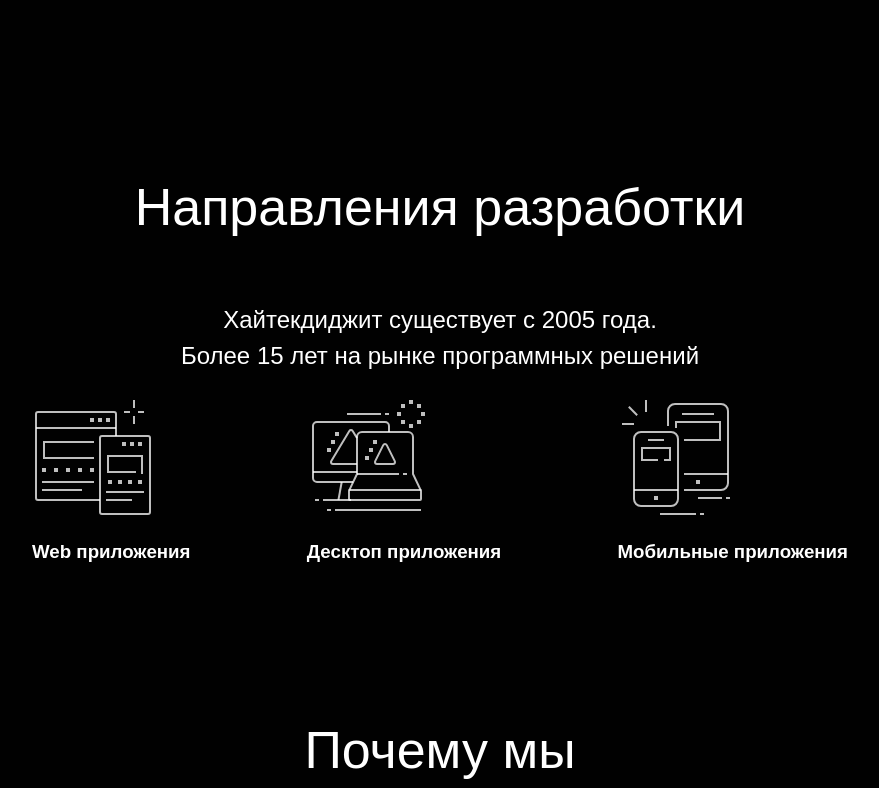
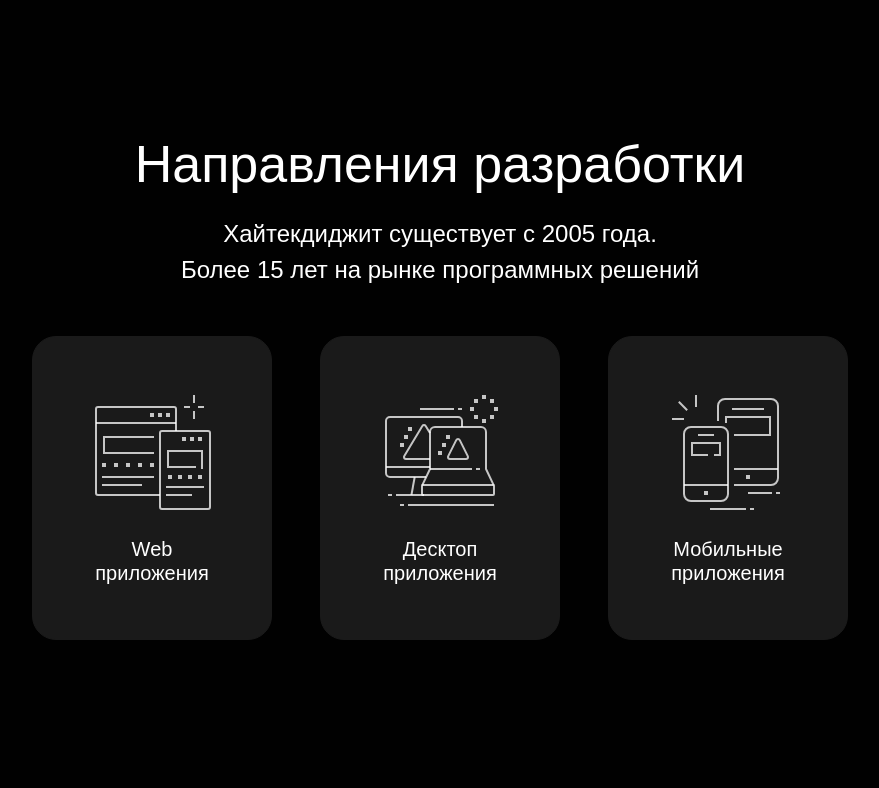
Before and after one commit to Tema-Bash/React-proj, a React (Create React App) app: page / in a window 1280 px wide. Shown: the part 620-1408 px from the top of the page, without its empty margins (200-1079 px from the left). Built offline with nearby package versions, Linux system fonts and the light colour scheme.

Commit message:
directions cards fix

```diff
--- a/src/components/Directions/Directions.css
+++ b/src/components/Directions/Directions.css
@@ -6,6 +6,19 @@
   flex-direction: column;
   justify-content: center;
   max-width: 816px;
+}
+
+.directions__card {
+  border: 1px solid #1A1A1A;
+  padding: 56px 60px;
+  border-radius: 24px;
+  width: 240px;
+  height: 304px;
+  display: flex;
+  flex-direction: column;
+  background: #1A1A1A;
+  box-sizing: border-box;
+  align-items: center;
 }
 
 .directions__cards {
@@ -23,6 +36,7 @@
   line-height: 36px;
   letter-spacing: 0em;
   text-align: center;
+  margin: 24px 0 48px;
 }
 
 .directions__title {
@@ -32,4 +46,17 @@
   line-height: 56px;
   letter-spacing: 0em;
   text-align: center;
+  margin: 0;
+  padding: 0;
 }
+
+.directions__description {
+  max-width: 122px;
+  margin: 24px 0 0;
+  font-size: 20px;
+  font-style: normal;
+  font-weight: 400;
+  line-height: 24px;
+  letter-spacing: 0em;
+  text-align: center;
+}
```
